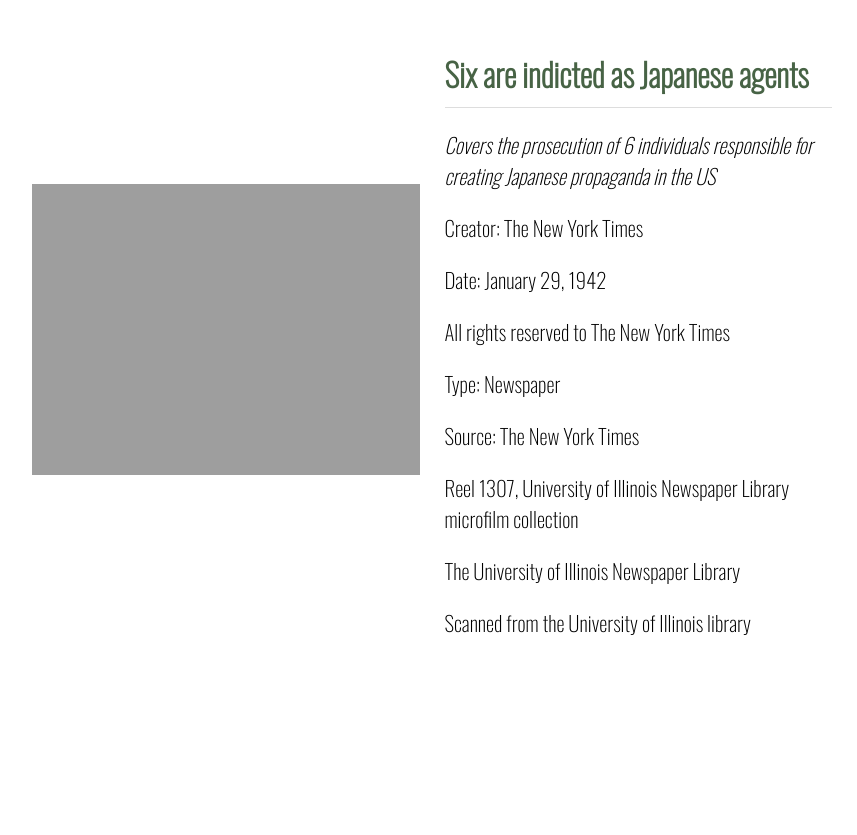
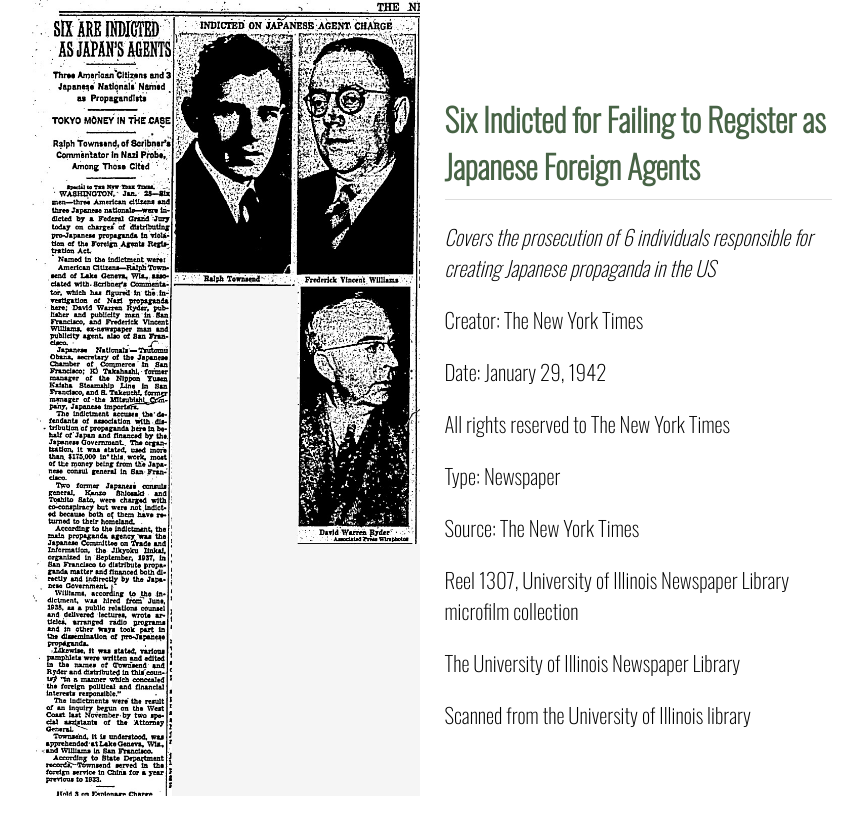
Before and after one commit to tonylira0327/forgn_agnt, a Jekyll site: the page built from _mindoc_media/SIX_ARE_INDICTED_AS_JAPAN_AGENTS_(TOKYO_SIX).md, in a window 1280 px wide. Shown: the top 835 px of the page, without its empty margins (208-1065 px from the left). Built offline with Jekyll 4.4.1, drawn with Linux system fonts in a browser that asks for light colours.

Commit message:
Update SIX_ARE_INDICTED_AS_JAPAN_AGENTS_(TOKYO_SIX).md

```diff
--- a/_mindoc_media/SIX_ARE_INDICTED_AS_JAPAN_AGENTS_(TOKYO_SIX).md
+++ b/_mindoc_media/SIX_ARE_INDICTED_AS_JAPAN_AGENTS_(TOKYO_SIX).md
@@ -1,9 +1,9 @@
 ---
 page: source
-title: Image_№2_from_Introduction
+title: Six Indicted for failure to register as Foreign Agents
 media_type: image
 
-_title: Six are indicted as Japanese agents
+_title: Six Indicted for Failing to Register as Japanese Foreign Agents
 description: Covers the prosecution of 6 individuals responsible for creating Japanese propaganda in the US
 creator: The New York Times
 _date: January 29, 1942
@@ -16,7 +16,7 @@ format: Scanned from the University of Illinois library
 credit_(IPTC): The New York Times
 date_created_(IPTC): July 2, 1941
 
-_path: /assets/img/SIX_ARE_INDICTED_AS_JAPAN_AGENTS_(TOKYO_SIX).jpg
+_path: /assets/img/Six_indicted_as_Japan_agents_cropped_page-0001.JPG
 order: '01'
 layout: image_description
 ---
```
